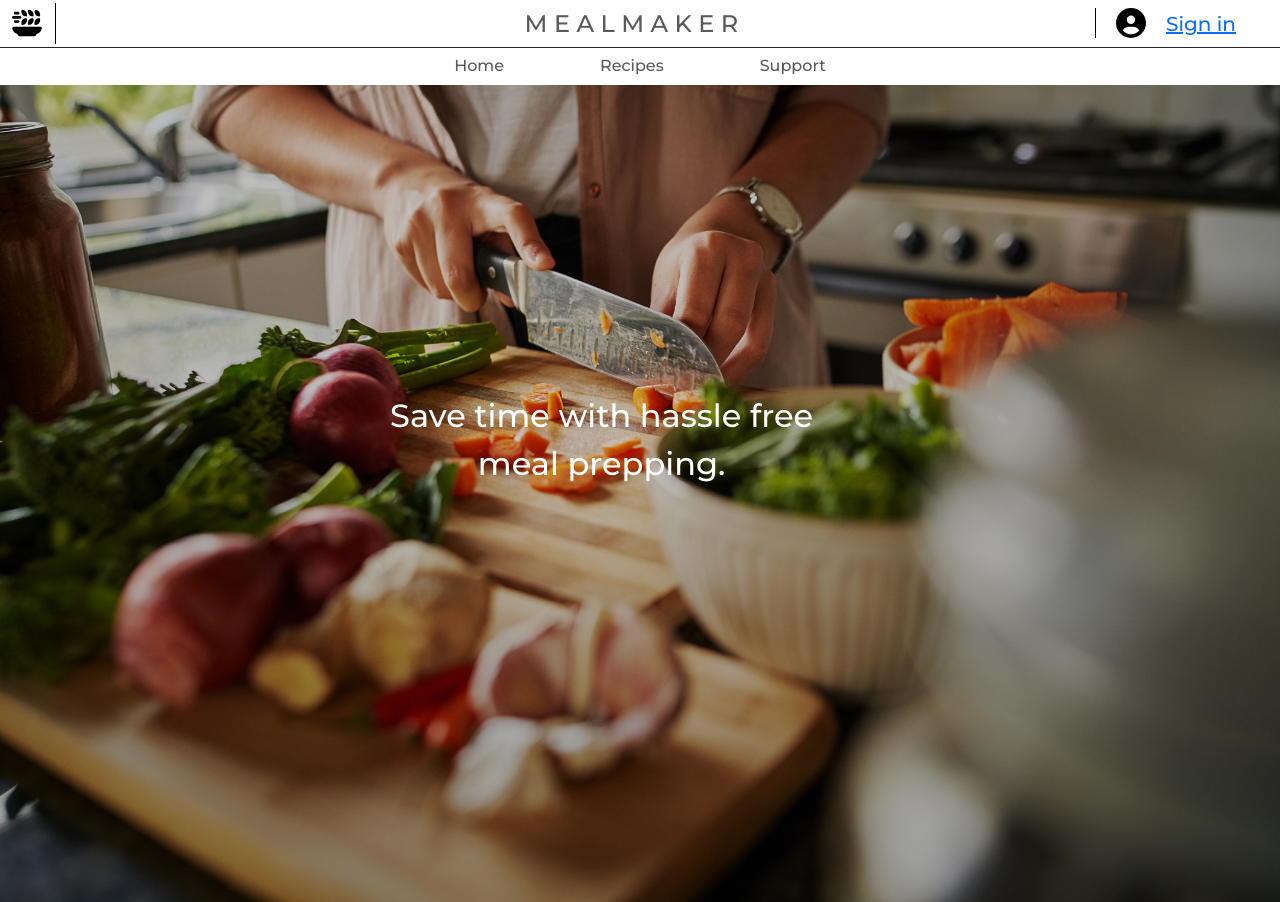
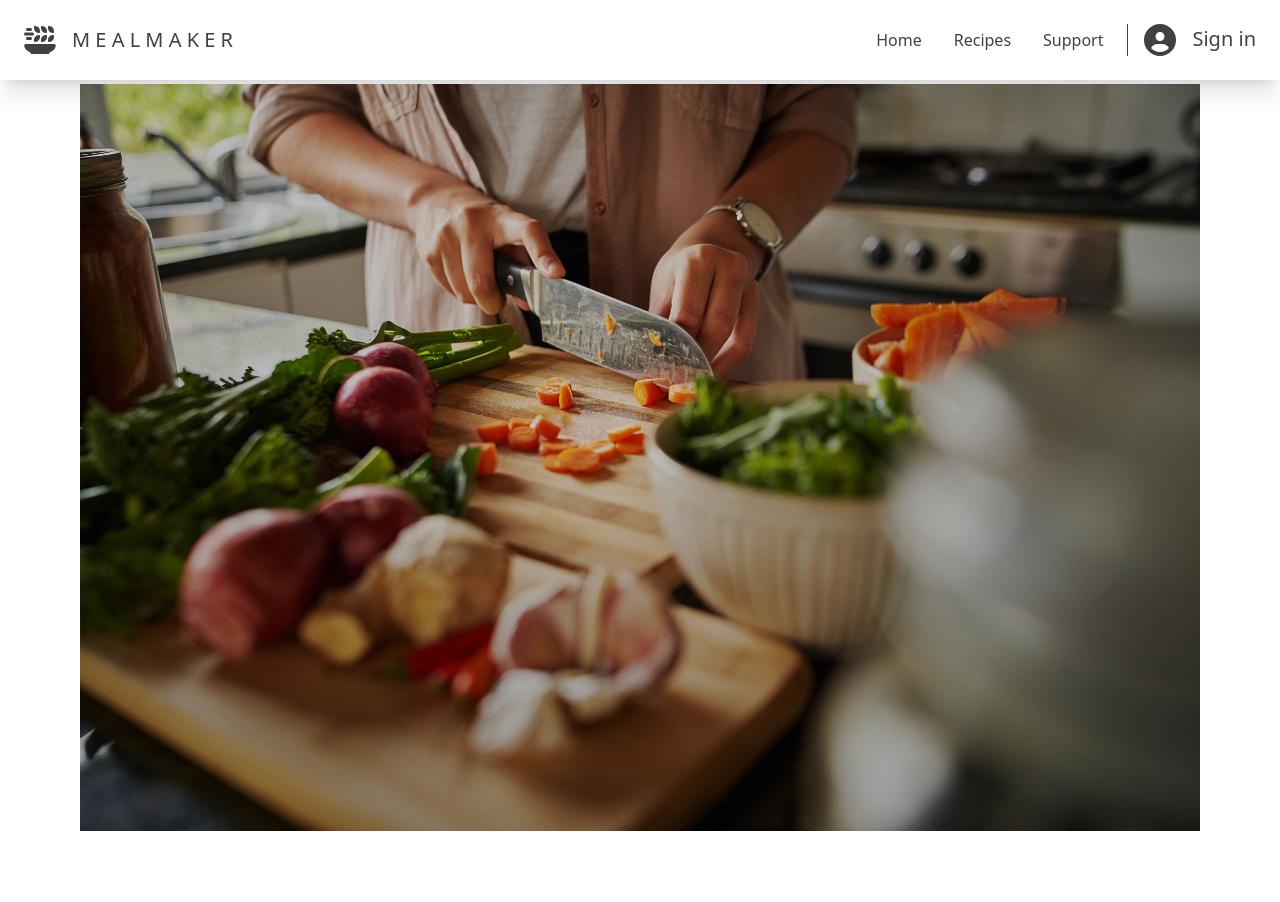
Before and after one commit to patrickmenninger/meal-maker-v1, a React (Create React App) app: page / in a window 1280 px wide. After the commit the page ends 831 px from the top, so only its background shows below. Built offline with nearby package versions, Linux system fonts and the light colour scheme.

Commit message:
redid ui for home page

```diff
--- a/src/App.css
+++ b/src/App.css
@@ -1,9 +1,5 @@
 @import url("https://fonts.googleapis.com/css2?family=Montserrat:wght@500&display=swap");
 
-*{
-  box-sizing: border-box;
-  font-family: 'Montserrat';
-}
 
 .App {
   display: 'flex';
--- a/src/App.js
+++ b/src/App.js
@@ -3,7 +3,7 @@ import {Route, Routes} from 'react-router-dom'
 import Layout from './Layout'
 import RequireAuth from './components/RequireAuth';
 import PersistLogin from './components/PersistLogin';
-import Home from './components/home/Home'
+import Home from './components/Home'
 import Header from './components/Header';
 import Register from './components/Register';
 import Login from './components/Login';
--- a/src/components/Account.js
+++ b/src/components/Account.js
@@ -62,12 +62,10 @@ if (username) {
   )
 } else {
     return (
-        <Navbar>
-            <Navbar.Brand className='sign-in'>
-                <FontAwesomeIcon icon={faCircleUser} className='sign-in-icon' size='xl'/>
-                <a href='/login'>Sign in</a>
-            </Navbar.Brand>
-        </Navbar>
+        <div className="ml-6 pl-4 border-l border-slate-700">
+            <FontAwesomeIcon icon={faCircleUser} className="text-stone-700 " size='2xl'/>
+            <a href='/login' className="text-xl ml-4 text-stone-700 no-underline hover:text-blue-500">Sign in</a>
+        </div>
       )
 }
 }
--- a/src/components/Header.js
+++ b/src/components/Header.js
@@ -1,7 +1,5 @@
 import '../index.css';
 import Navigation from './Navigation.js';
-import Navbar from 'react-bootstrap/Navbar';
-import Container from 'react-bootstrap/Container';
 import { FontAwesomeIcon } from '@fortawesome/react-fontawesome';
 import { faPlateWheat } from '@fortawesome/free-solid-svg-icons';
 import Account from './Account.js';
@@ -9,22 +7,21 @@ import Account from './Account.js';
 const Header = () => {
 
   return (
-    <div id='header'>
-    <Navbar id='header'>
-        {/* Contains logo, the name, and the account username */}
-        <Container fluid>
-            <Navbar.Brand href='/' className='logo'>
-                <FontAwesomeIcon icon={faPlateWheat} style={{'color': 'black'}} size='xl'/>
-            </Navbar.Brand>
-            <Navbar.Text className='title'>M E A L M A K E R</Navbar.Text>
-            <Navbar.Brand className='username'>
-                <Account/>
-            </Navbar.Brand>
-        </Container>
-    </Navbar>
-    {/* Navigation component under the header */}
-    <Navigation />
-    </div>
+    <header>
+      <nav className="flex justify-between items-center pt-6 pb-4 px-4 shadow-xl">
+          {/* Contains logo, the name, and the account username */}
+          <div className="flex items-center">
+            <a href='/'>
+              <FontAwesomeIcon icon={faPlateWheat} className="text-stone-700 pr-4" size='2xl'/>
+            </a>
+            <h5 className="text-stone-700 mb-0">M E A L M A K E R</h5>
+          </div>
+          <div className="flex items-center">
+            <Navigation />
+            <Account/>
+          </div>
+      </nav>
+    </header>
   )
 }
 
--- /dev/null
+++ b/src/components/Home.js
@@ -0,0 +1,12 @@
+'../img/home-image.jpg';
+import '../index.css';
+
+const Home = () => {
+    return (
+        <div className="px-20 pt-1">
+            <img src={require('../img/home-image.jpg')} alt='not working' className='home-image'/>
+        </div>
+    )
+}
+
+export default Home
--- a/src/components/Navigation.js
+++ b/src/components/Navigation.js
@@ -1,17 +1,26 @@
-import Navbar from 'react-bootstrap/Navbar';
-import { Nav } from 'react-bootstrap';
 import '../index.css';
 
 const Navigation = () => {
   return (
-    <Navbar data-bs-theme='light' className='home-header justify-content-center'>
-        <Nav>
+    <div>
+      <nav className="md:hidden">
+        Not made for small screens yet
+      </nav>
+      <nav className="items-center py-0 hidden md:flex">
+          <ul className='flex items-center gap-x-8 mb-0'>
             {/* Navlinks to the home page, the list of recipes, and the support */}
-            <Nav.Link className='px-5' href='/'>Home</Nav.Link>
-            <Nav.Link className='px-5' href='/recipes'>Recipes</Nav.Link>
-            <Nav.Link className='px-5' href='/support'>Support</Nav.Link>
-        </Nav>
-    </Navbar>
+            <li>
+              <a href='/' className='text-stone-700 no-underline hover:text-blue-500'>Home</a>
+            </li>
+            <li>
+              <a href='/recipes' className='text-stone-700 no-underline hover:text-blue-500'>Recipes</a>
+            </li>
+            <li>
+              <a href='/support' className='text-stone-700 no-underline hover:text-blue-500'>Support</a>
+            </li>
+          </ul>
+      </nav>
+    </div>
   )
 }
 
--- a/src/components/home/Home.js
+++ /dev/null
@@ -1,16 +0,0 @@
-import './home-image.jpg';
-import '../../index.css';
-
-const Home = () => {
-    return (
-        <>
-            {/* The home image */}
-            <img src={require('./home-image.jpg')} alt='not working' className='home-image'/>
-            <div className='home-text'>
-                Save time with hassle free meal prepping.
-            </div>
-        </>
-    )
-}
-
-export default Home
--- a/src/index.css
+++ b/src/index.css
@@ -1,3 +1,7 @@
+@tailwind base;
+@tailwind components;
+@tailwind utilities;
+
 body {
   margin: 0;
   font-family: -apple-system, BlinkMacSystemFont, 'Segoe UI', 'Roboto', 'Oxygen',
@@ -16,59 +20,9 @@ code {
   margin-top: 2rem;
 }
 
-/* Account.js */
-#sign-in{
-  font-size: 0.7em;
-}
-
-#user-full-name{
-  font-size: 2em;
-}
-
-.user-choices{
-  font-size: 1em;
-  text-decoration: none;
-  margin-top: 2em;
-  color: black;
-}
-
-.user-log-out{
-  color:grey;
-}
-
 /* Admin.js */
 .admin {
   margin-top: 2rem;
-}
-
-/* Header.js */
-#header{
-  border-bottom: 1.5px solid;
-  height: 3rem;
-  position: sticky;
-  top: 0px;
-  background-color: white;
-  z-index: 1;
-}
-
-.logo{
-  border-right: 1.5px solid;
-  padding-right: 1vw;
-}
-
-.title{
-  font-size: 1.5em;
-  margin-left: 4em;
-}
-
-.sign-in-icon{
-  border-left: 1.5px solid;
-  padding-right: 20px;
-  padding-left: 20px
-}
-
-.username:hover{
-  cursor: pointer;
 }
 
 /* Login.js */
--- /dev/null
+++ b/tailwind.config.js
@@ -0,0 +1,10 @@
+/** @type {import('tailwindcss').Config} */
+module.exports = {
+  content: [
+    "./src/**/*.js"
+  ],
+  theme: {
+    extend: {},
+  },
+  plugins: [],
+}
```
Also changed, not shown: src/img/home-image.jpg (renamed from src/components/home/home-image.jpg).
